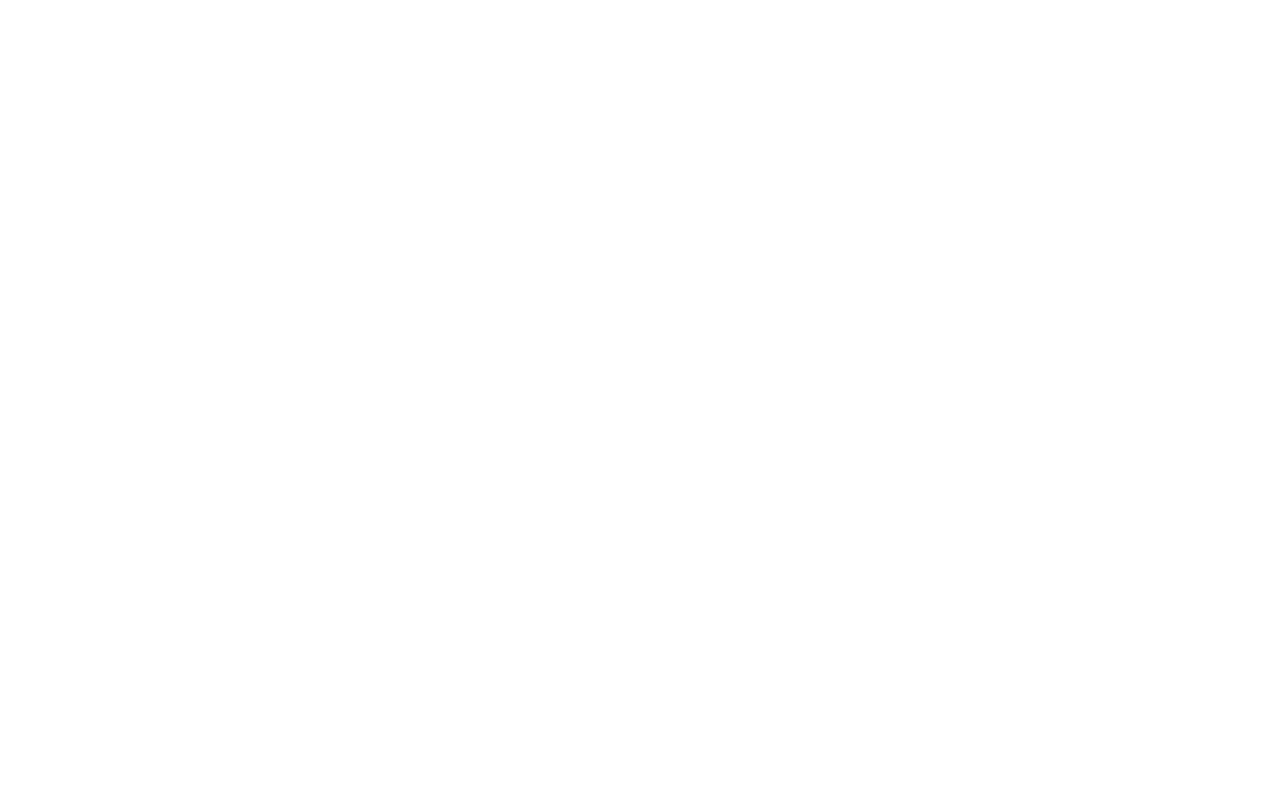
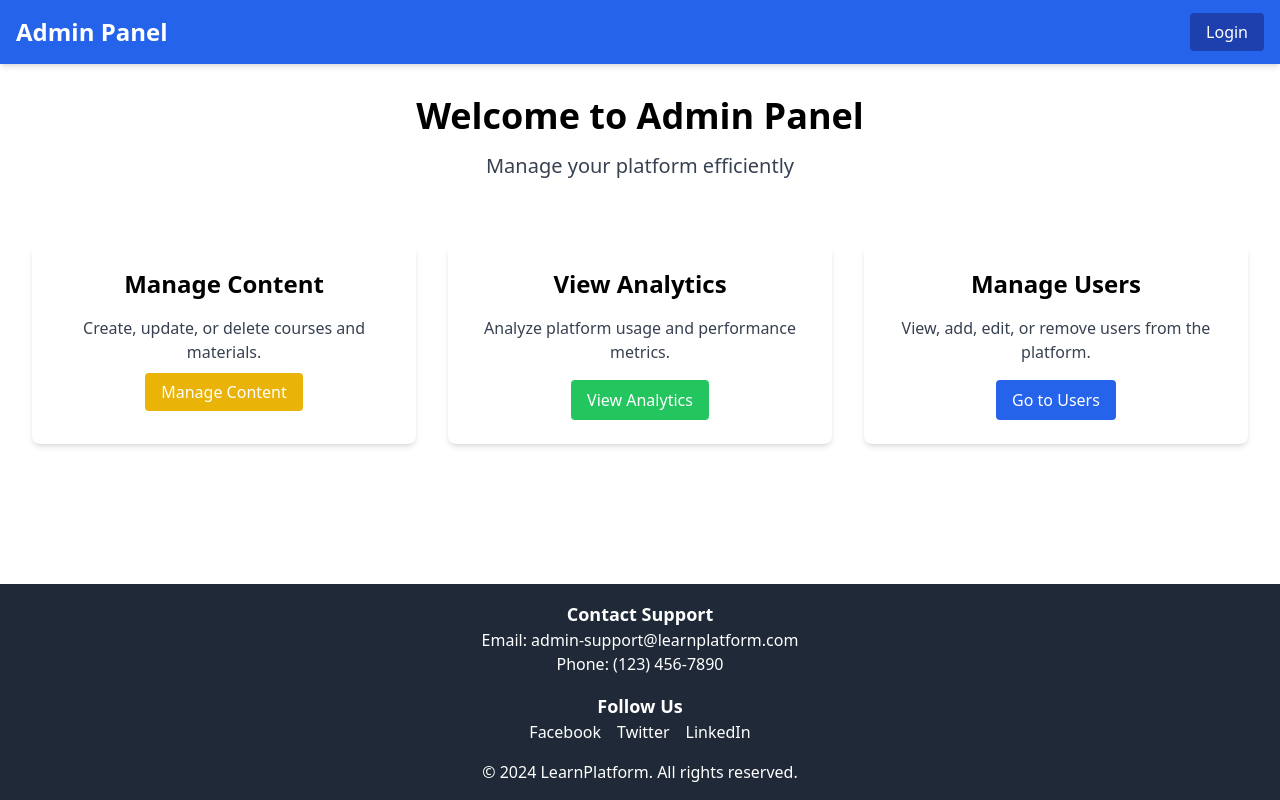
Before and after one commit to Uamirfarooq/SkillShaksAdminPanel, a React (Create React App) app in the folder frontend/: page / in a window 1280 px wide. Before the commit this address had no page. Built offline with nearby package versions, Linux system fonts and the light colour scheme.

Commit message:
Home page modified

```diff
--- a/frontend/package.json
+++ b/frontend/package.json
@@ -7,6 +7,7 @@
     "@testing-library/react": "^13.4.0",
     "@testing-library/user-event": "^13.5.0",
     "axios": "^1.7.2",
+    "js-cookie": "^3.0.5",
     "react": "^18.3.1",
     "react-dom": "^18.3.1",
     "react-router-dom": "^6.23.1",
--- a/frontend/src/App.js
+++ b/frontend/src/App.js
@@ -4,6 +4,7 @@
 import Dashboard from "../src/pages/Admin/Dashboard.jsx";
 import Registration from "../src/pages/Admin/Registration.jsx";
 import CourseDetail from "../src/pages/Admin/CourseDetail.jsx";
+import AdminHomePage from "../src/pages/Admin/Home.jsx";
 
 
 function App() {
@@ -12,6 +13,7 @@
       <BrowserRouter>
       <Routes>
         {/* <Route path="/" element={<Home />} /> */}
+        <Route path="/" element={<AdminHomePage />} />
         <Route path="/admin/register" element={<Registration />} />
         <Route path="/admin/dashboard" element={<Dashboard />} />
         <Route path="/admin/addCourse" element={<CreateCourse />} />
--- /dev/null
+++ b/frontend/src/pages/Admin/Home.jsx
@@ -0,0 +1,89 @@
+import React, { useEffect, useState } from 'react';
+import { Link } from 'react-router-dom';
+import { checkAuthToken } from '../../utils/checkAuthToken';
+
+const AdminHomePage = () => {
+
+    const [authStatus, setAuthStatus] = useState({ authenticated: false, token: null });
+
+    useEffect(() => {
+      const authResult = checkAuthToken();
+      setAuthStatus(authResult);
+    }, []);
+
+    return (
+        <div className="min-h-screen flex flex-col">
+            {/* Navbar */}
+            <nav className="bg-blue-600 text-white p-4 shadow-md flex justify-between items-center">
+                <div className="text-2xl font-bold">Admin Panel</div>
+                <div className="space-x-4">
+                    <Link to="/admin/register" className="bg-blue-800 hover:bg-blue-700 transition duration-300 px-4 py-2 rounded">Login</Link >
+
+                </div>
+            </nav>
+
+            {/* Main Content */}
+            <main className="flex-grow p-8">
+                {/* Hero Section */}
+                <section className="flex flex-col justify-center items-center text-center mb-8">
+                    <h1 className="text-4xl font-bold mb-4 animate-fadeIn">Welcome to Admin Panel</h1>
+                    <p className="text-xl text-gray-700 mb-8">Manage your platform efficiently</p>
+                </section>
+
+                {/* Admin Sections */}
+                <div className="grid grid-cols-1 md:grid-cols-2 lg:grid-cols-3 gap-8">
+
+                    {/* Manage Content */}
+                    <div className="bg-white p-6 shadow-md rounded-lg text-center">
+                        <h2 className="text-2xl font-bold mb-4">Manage Content</h2>
+                        <p className="text-gray-700 mb-4">Create, update, or delete courses and materials.</p>
+                        <Link to={authStatus.authenticated ? "/admin/dashboard" : "/admin/register"} className="bg-yellow-500 hover:bg-yellow-400 transition duration-300 text-white px-4 py-2 rounded">
+                            Manage Content
+                        </Link>
+                    </div>
+
+
+                    {/* View Analytics */}
+                    <div className="bg-white p-6 shadow-md rounded-lg text-center">
+                        <h2 className="text-2xl font-bold mb-4">View Analytics</h2>
+                        <p className="text-gray-700 mb-4">Analyze platform usage and performance metrics.</p>
+                        <button className="bg-green-500 hover:bg-green-400 transition duration-300 text-white px-4 py-2 rounded">
+                            View Analytics
+                        </button>
+                    </div>
+
+                    {/* Manage Users */}
+                    <div className="bg-white p-6 shadow-md rounded-lg text-center">
+                        <h2 className="text-2xl font-bold mb-4">Manage Users</h2>
+                        <p className="text-gray-700 mb-4">View, add, edit, or remove users from the platform.</p>
+                        <button className="bg-blue-600 hover:bg-blue-500 transition duration-300 text-white px-4 py-2 rounded">
+                            Go to Users
+                        </button>
+                    </div>
+                </div>
+            </main>
+
+            {/* Footer */}
+            <footer className="bg-gray-800 text-white p-4 text-center">
+                <div className="max-w-4xl mx-auto">
+                    <div className="mb-4">
+                        <h3 className="text-lg font-bold">Contact Support</h3>
+                        <p>Email: admin-support@learnplatform.com</p>
+                        <p>Phone: (123) 456-7890</p>
+                    </div>
+                    <div className="mb-4">
+                        <h3 className="text-lg font-bold">Follow Us</h3>
+                        <div className="space-x-4">
+                            <a href="#" className="hover:text-gray-400">Facebook</a>
+                            <a href="#" className="hover:text-gray-400">Twitter</a>
+                            <a href="#" className="hover:text-gray-400">LinkedIn</a>
+                        </div>
+                    </div>
+                    <p>© 2024 LearnPlatform. All rights reserved.</p>
+                </div>
+            </footer>
+        </div>
+    );
+};
+
+export default AdminHomePage;
--- a/frontend/src/pages/Admin/Registration.jsx
+++ b/frontend/src/pages/Admin/Registration.jsx
@@ -26,7 +26,7 @@
       console.log('Response:', response.data);
 
       // Navigate to the admin dashboard if the request is successful
-      navigate('/admin/dashboard');
+      navigate('/');
     } catch (error) {
       console.error('Error sending data:', error);
       // Handle error (e.g., show error message to the user)
--- /dev/null
+++ b/frontend/src/utils/checkAuthToken.js
@@ -0,0 +1,11 @@
+import Cookies from 'js-cookie';
+
+export const checkAuthToken = () => {
+  const token = Cookies.get('authToken');
+  console.log("this is token",token);
+  if (token) {
+    return { authenticated: true, token };
+  } else {
+    return { authenticated: false, token: null };
+  }
+};
--- a/frontend/tailwind.config.js
+++ b/frontend/tailwind.config.js
@@ -1,10 +1,24 @@
-/** @type {import('tailwindcss').Config} */
 module.exports = {
   content: [
     "./src/**/*.{js,jsx,ts,tsx}",
   ],
   theme: {
-    extend: {},
+    extend: {
+      animation: {
+        fadeIn: 'fadeIn 2s ease-in-out',
+        bounce: 'bounce 2s infinite',
+      },
+      keyframes: {
+        fadeIn: {
+          '0%': { opacity: 0 },
+          '100%': { opacity: 1 },
+        },
+        bounce: {
+          '0%, 100%': { transform: 'translateY(0)' },
+          '50%': { transform: 'translateY(-10px)' },
+        },
+      },
+    },
   },
   plugins: [],
 }
```
Also changed, not shown: 1 other file (tests, documents, lock files or other folders).
